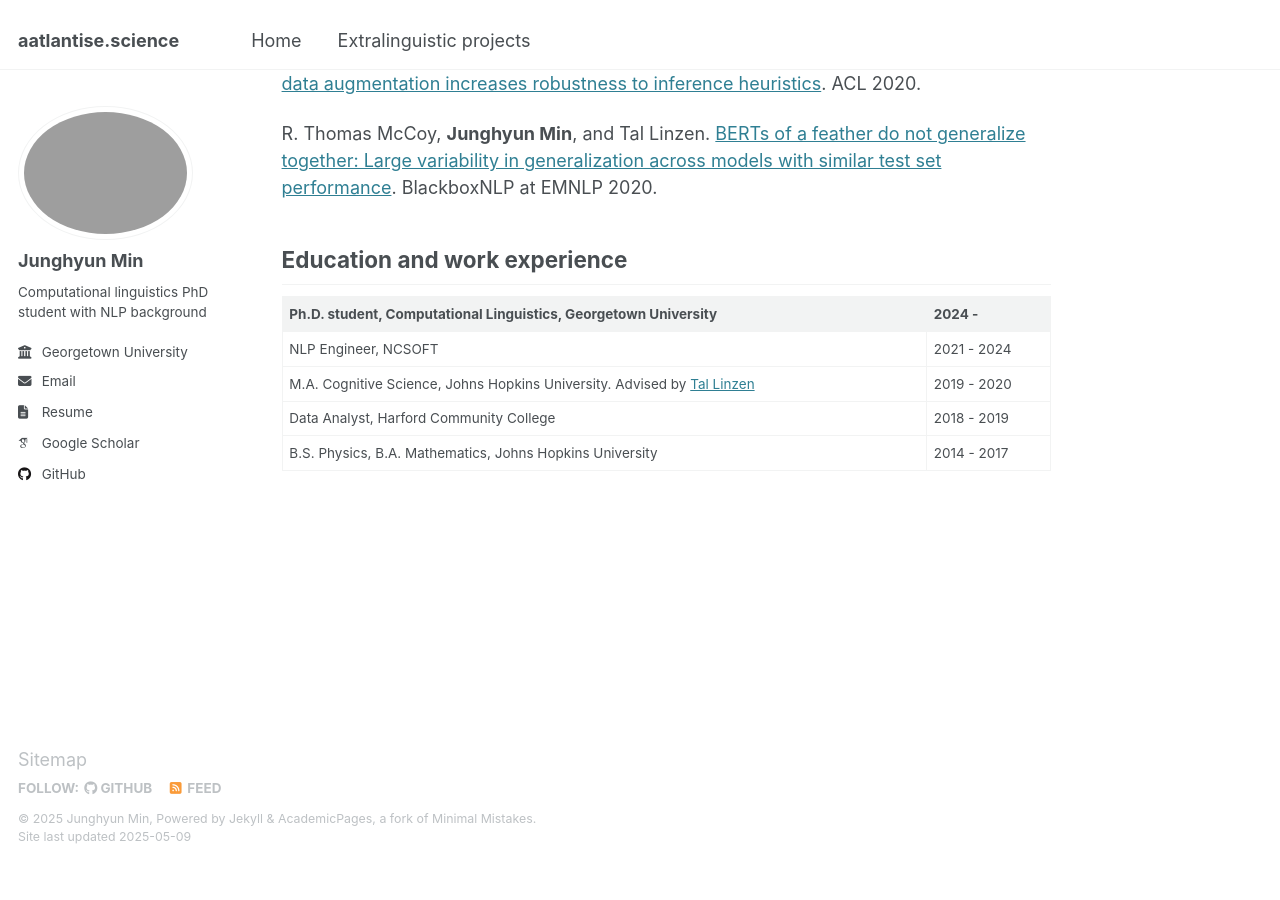
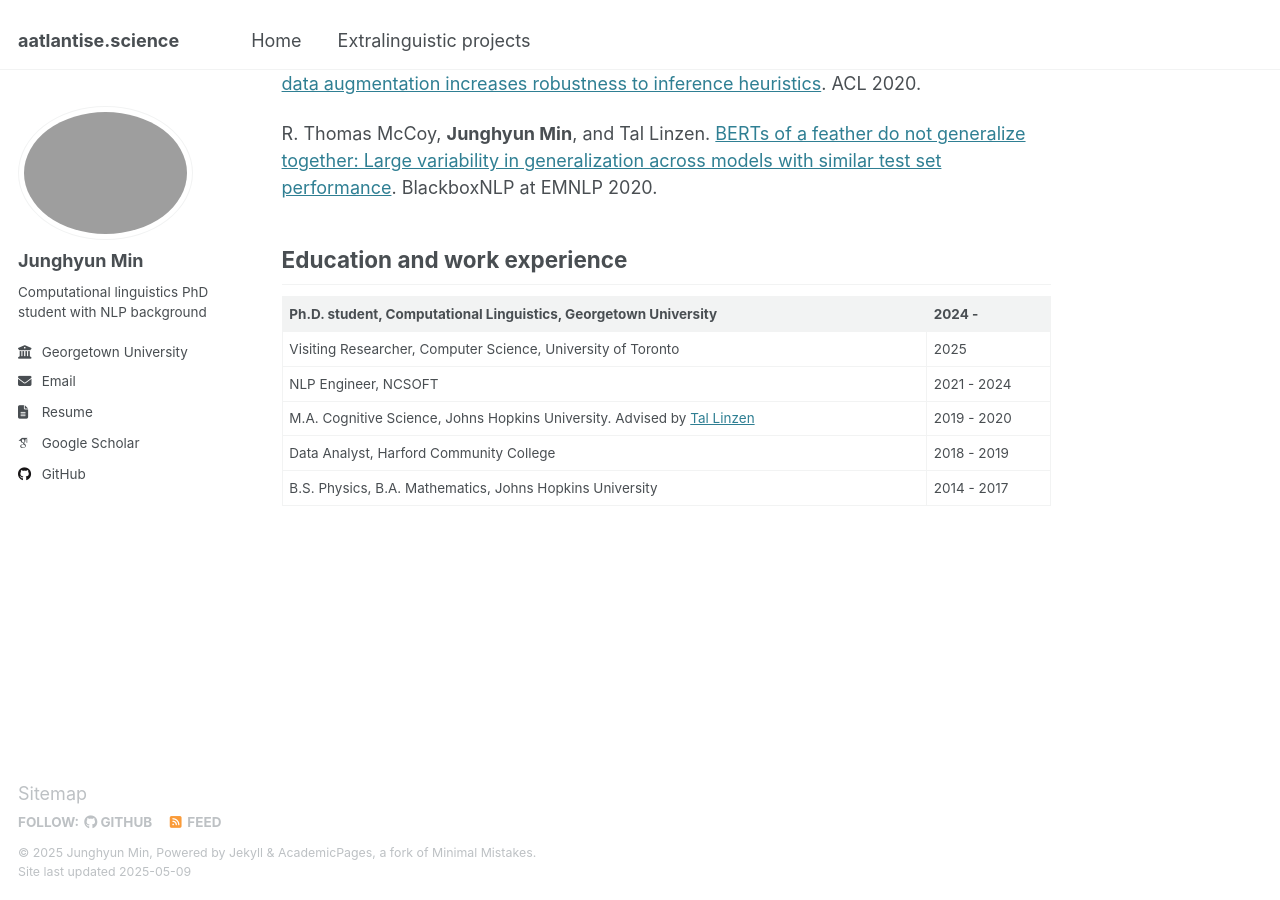
Before and after one commit to Aatlantise/aatlantise.github.io, a Jekyll site: the page built from _pages/about.md, in a window 1280 px wide and 900 px high, scrolled down 668 px. Built offline with Jekyll 4.4.1, drawn with Linux system fonts in a browser that asks for light colours; some web fonts are replaced; before the commit the page ends 1533 px from its top, so only the background shows below that; some of the changed lines change nothing that is shown.

Commit message:
[Chore] Updates
* Summer UT position
* aclanthology link for PR paper

```diff
--- a/_pages/about.md
+++ b/_pages/about.md
@@ -26,7 +26,7 @@ You can reach me at [jm3743@georgetown.edu](mailto:jm3743@georgetown.edu).
 
 ## Publications
 **Junghyun Min**, Minho Lee, Woochul Lee, Yeonsoo Lee.
-[Punctuation restoration improves structure understanding without supervision](../files/punctuation-restoration-min-2025.pdf).
+[Punctuation restoration improves structure understanding without supervision](https://aclanthology.org/2025.repl4nlp-1.10/).
 RepL4NLP at NAACL 2025.
 
 **Junghyun Min**, R. Thomas McCoy, Dipanjan Das, Emily Pitler, and Tal Linzen.
@@ -41,6 +41,7 @@ BlackboxNLP at EMNLP 2020.
 
 | Ph.D. student, Computational Linguistics, Georgetown University                                 | 2024 -      |
 |-------------------------------------------------------------------------------------------------|-------------|
+| Visiting Researcher, Computer Science, University of Toronto | 2025 |
 | NLP Engineer, NCSOFT                                                                            | 2021 - 2024 |
 | M.A. Cognitive Science, Johns Hopkins University. Advised by [Tal Linzen](https://tallinzen.net) | 2019 - 2020 |
 | Data Analyst, Harford Community College                                                         | 2018 - 2019 |
```
